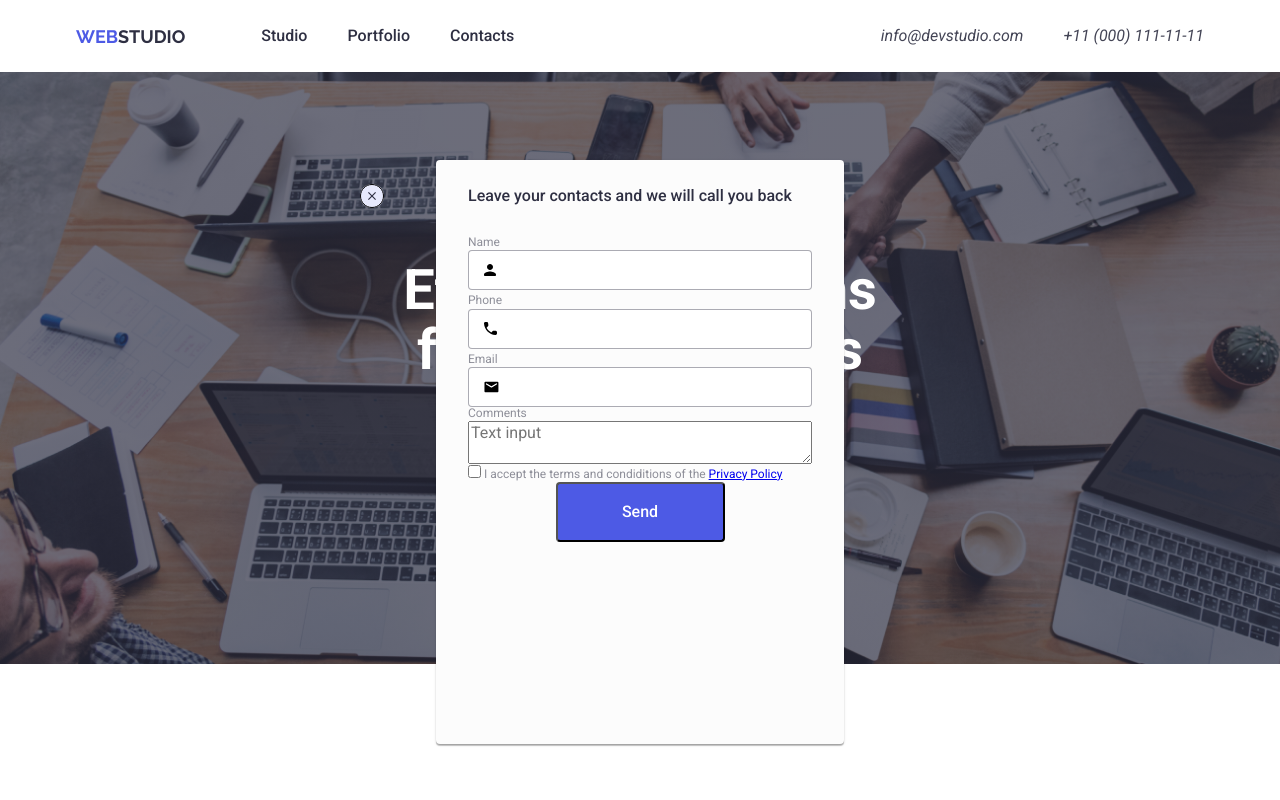
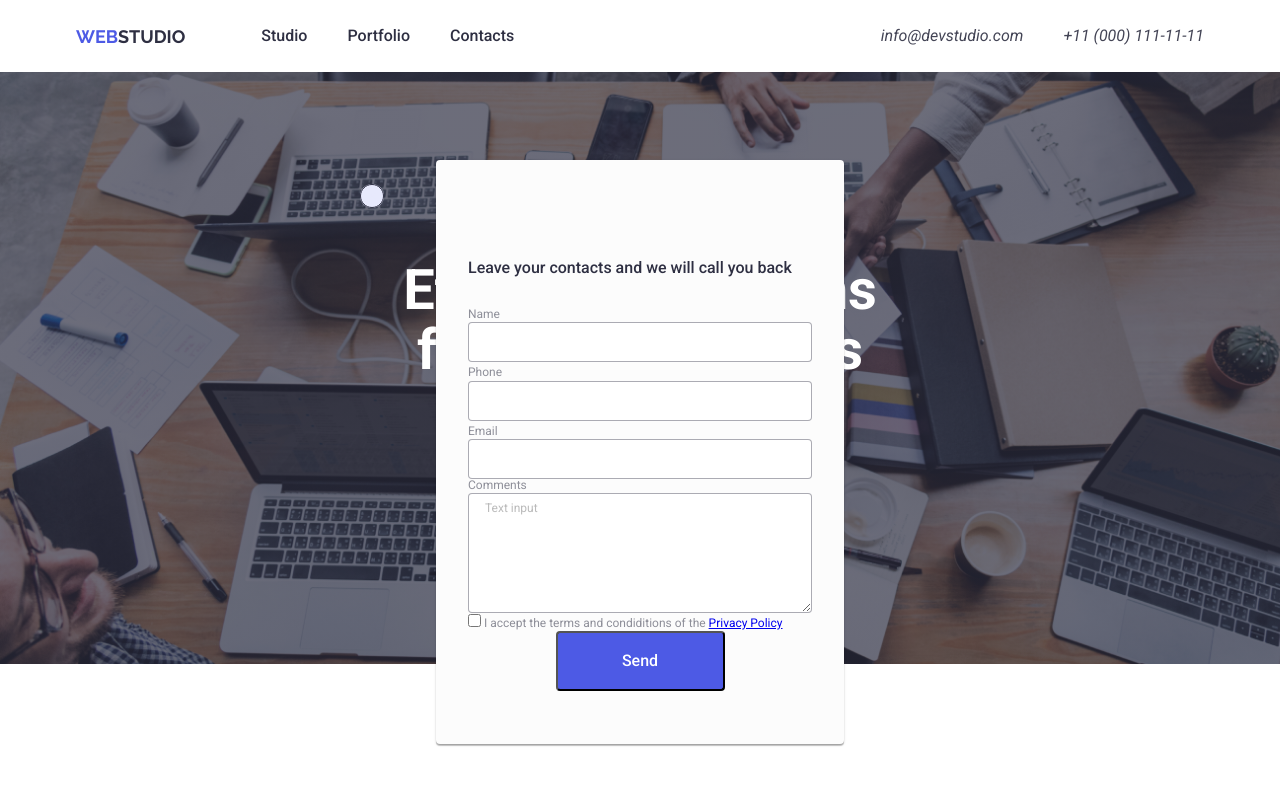
Before and after one commit to beyzaozdemr/goit-markup-hw-05, a plain HTML site: page index.html in a window 1280 px wide. Shown: the top 800 px of the page. Drawn offline with nearby package versions, Linux system fonts and the light colour scheme.

Commit message:
comment:placeholder

```diff
--- a/css/styles.css
+++ b/css/styles.css
@@ -600,7 +600,7 @@ footer a span {
 }
 .modal-text {
 
-  top: 72px;
+  margin-top: 72px;
   font-family: Roboto;
   font-weight: 500;
   color: #2e2f42;
@@ -744,3 +744,27 @@ footer a span {
   position:fixed;
   top: 20%;
 }
+#modal-textarea{
+  max-width: 360px;
+  height: 120px;
+  border: 1px solid #2E2F4266;
+  border-radius: 4px;
+  transition: border 250ms cubic-bezier(0.4, 0, 0.2, 1) ;
+  outline: none;
+  padding-top: 8px;
+  padding-left: 16px;
+}
+#modal-textarea:hover{
+  border: 1px solid #4d5ae5;
+}
+#modal-textarea:focus{
+  border: 1px solid #4d5ae5;
+}
+#modal-textarea::placeholder{
+  font-weight: 400;
+  font-size: 12px;
+  letter-spacing: 4%;
+  line-height: 1.16;
+  color:#75757580;
+
+}
```
